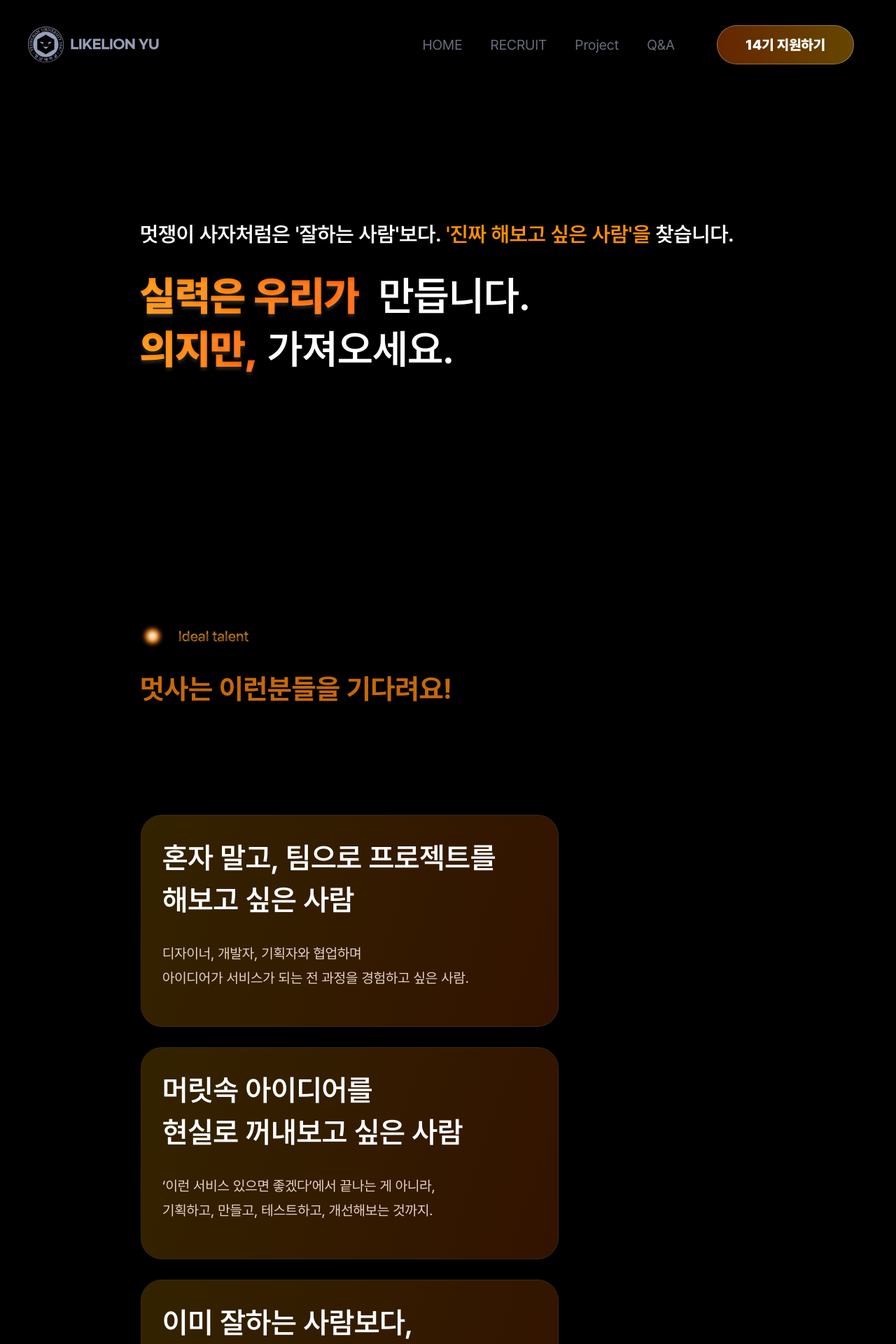
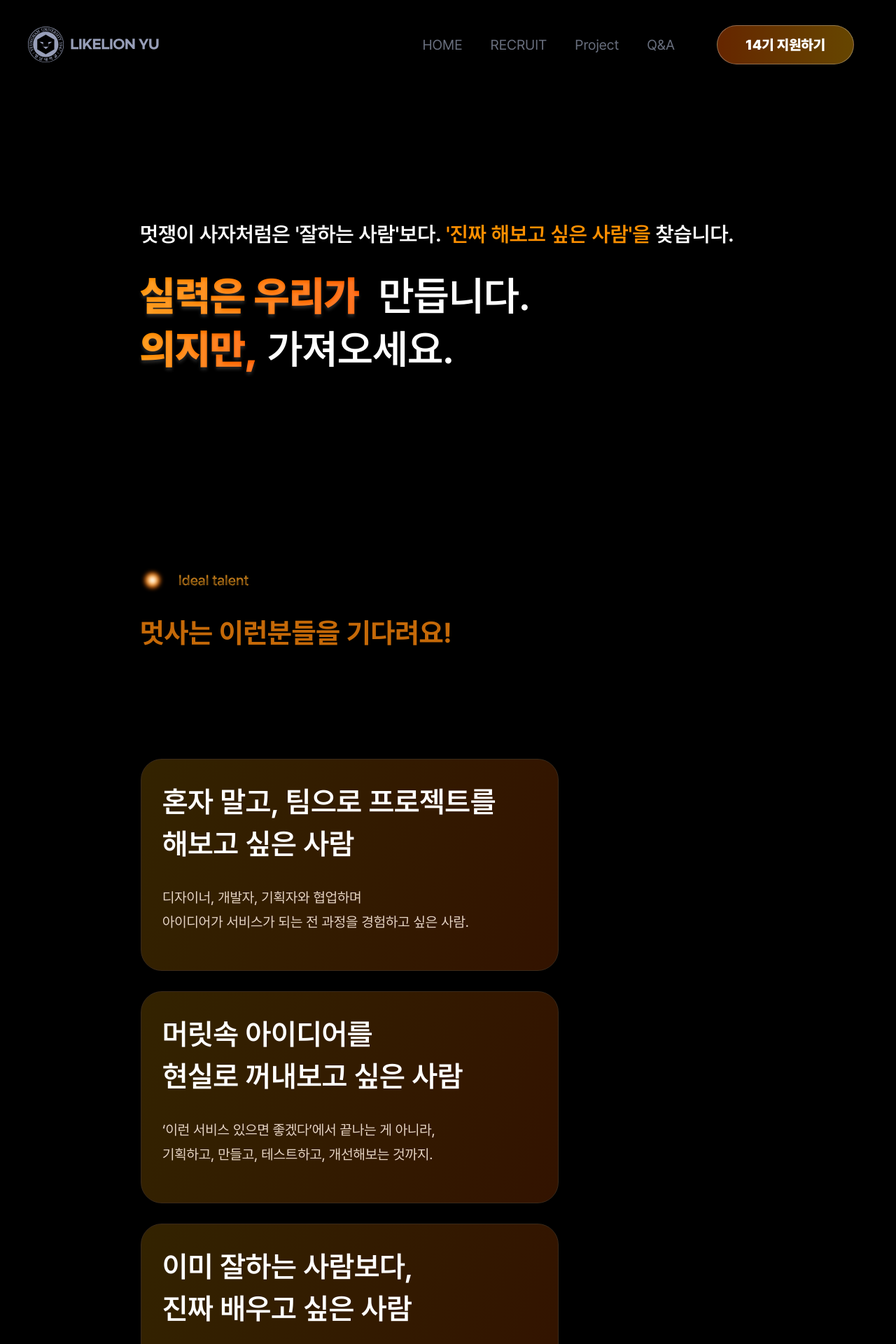
Before and after one commit to chominseo0723/yu-likelion-14th-homepage, a React (Vite) app: page /recruit in a window 1280 px wide. Shown: the top 1920 px of the page at 70% size. Built offline with nearby package versions, Linux system fonts and the light colour scheme; a web font is replaced by a local one.

Commit message:
fix: 여백 기준 아래로 변경
- 여백 기준 아래로 변경

```diff
--- a/src/components/Recruit/AnnualSchedule.jsx
+++ b/src/components/Recruit/AnnualSchedule.jsx
@@ -30,7 +30,7 @@ const AnnualSchedule = () => {
 	};
 
 	return (
-		<section className="relative w-full px-[200px] pb-0 box-border overflow-hidden">
+		<section className="relative w-full px-[200px] pb-[353.89px] box-border overflow-hidden">
 			<div className="relative w-full max-w-[1040px] mx-auto">
 				<div className="flex w-full max-w-[632.6772px] h-[35.6772px] items-center gap-[19px] text-left pt-[120px]">
 					<img src={light} alt="annual schedule" style={{ width: "35.6772px", height: "35.6772px" }} />
--- a/src/components/Recruit/IdealTalent.jsx
+++ b/src/components/Recruit/IdealTalent.jsx
@@ -10,8 +10,8 @@ import {
 
 const IdealTalent = () => {
 	return (
-		<section className="relative w-full px-[200px] pb-[140px] box-border overflow-hidden">
-			<div className="relative w-full max-w-[1040px] mt-[269.15px] mx-auto">
+		<section className="relative w-full px-[200px] pb-[416.22px] box-border overflow-hidden">
+			<div className="relative w-full max-w-[1040px] mx-auto">
 				<div className="flex w-[632.6772px] h-[35.6772px] items-center gap-[19px] text-left">
                     {/* asset 변경 필요 */}
 					<img src={light} alt="star" style={{ width: "35.6772px", height: "35.6772px" }}/>
--- a/src/components/Recruit/IntroComment.jsx
+++ b/src/components/Recruit/IntroComment.jsx
@@ -19,7 +19,7 @@ const semiBoldStyle = {
 const IntroComment = () => {
   return (
     <section
-      className="pt-[209px] px-5 sm:px-10 md:px-[200px] pb-20 box-border"
+      className="pt-[209px] px-5 sm:px-10 md:px-[200px] pb-[269.15px] box-border"
       style={semiBoldStyle}
     >
       <div className="w-full max-w-[1040px] mx-auto">
--- a/src/components/Recruit/RequiredParticipation.jsx
+++ b/src/components/Recruit/RequiredParticipation.jsx
@@ -22,7 +22,7 @@ const sectionLabelStyle = {
 
 const RequiredParticipation = () => {
 	return (
-		<section className="relative w-full px-[200px] pb-[140px] mt-[353.89px] box-border overflow-hidden">
+		<section className="relative w-full px-[200px] pb-[411.03px] box-border overflow-hidden">
 			<div className="relative w-full max-w-[1040px] mx-auto">
 				<div className="flex w-full max-w-[632.6772px] h-[35.6772px] items-center gap-[19px] text-left pt-[120px]">
 					<img src={light} alt="star" style={{ width: "35.6772px", height: "35.6772px" }} />
--- a/src/components/Recruit/schedule.jsx
+++ b/src/components/Recruit/schedule.jsx
@@ -16,8 +16,8 @@ const dateGradient = {
 
 const Schedule = () => {
 	return (
-		<section className="relative w-full px-[200px] pb-[140px] box-border overflow-hidden">
-			<div className="relative w-full max-w-[1040px] mt-[333px] mx-auto">
+		<section className="relative w-full px-[200px] pb-[333px] box-border overflow-hidden">
+			<div className="relative w-full max-w-[1040px] mx-auto">
 				<div className="flex items-center text-left w-[632.6772px] h-[35.6772px] gap-[19px]">
 					<img src={light} alt="schedule" className="w-[35.6772px] h-[35.6772px] shrink-0" />
 					<span
```
